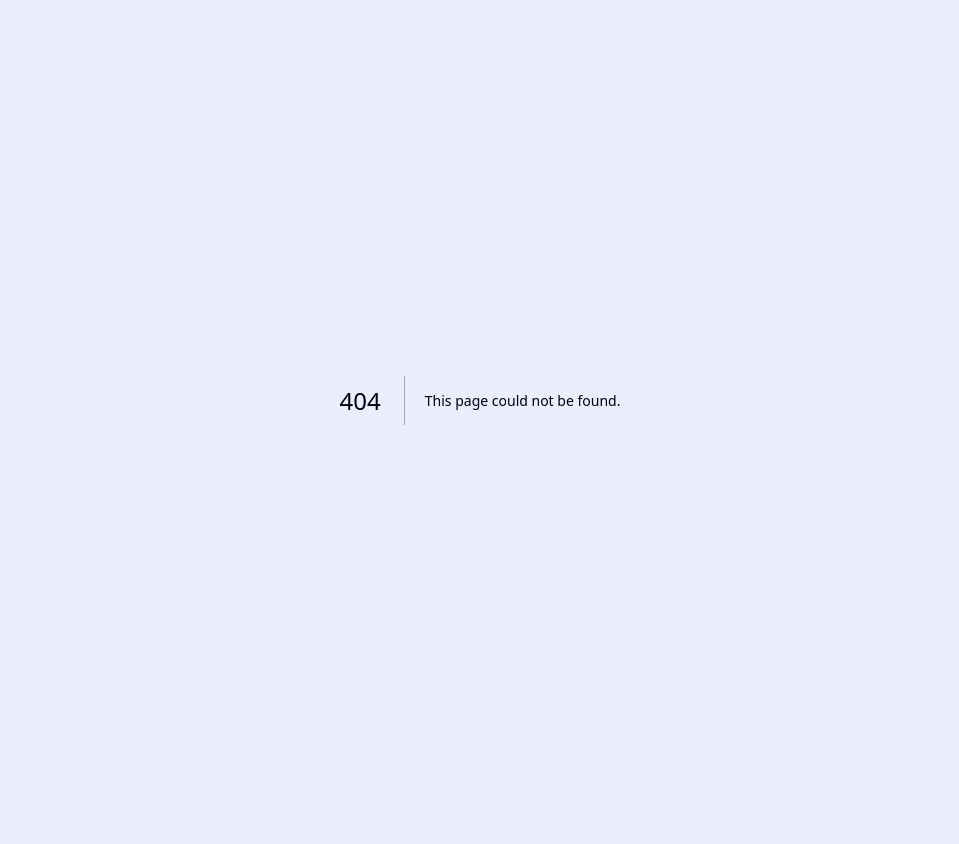
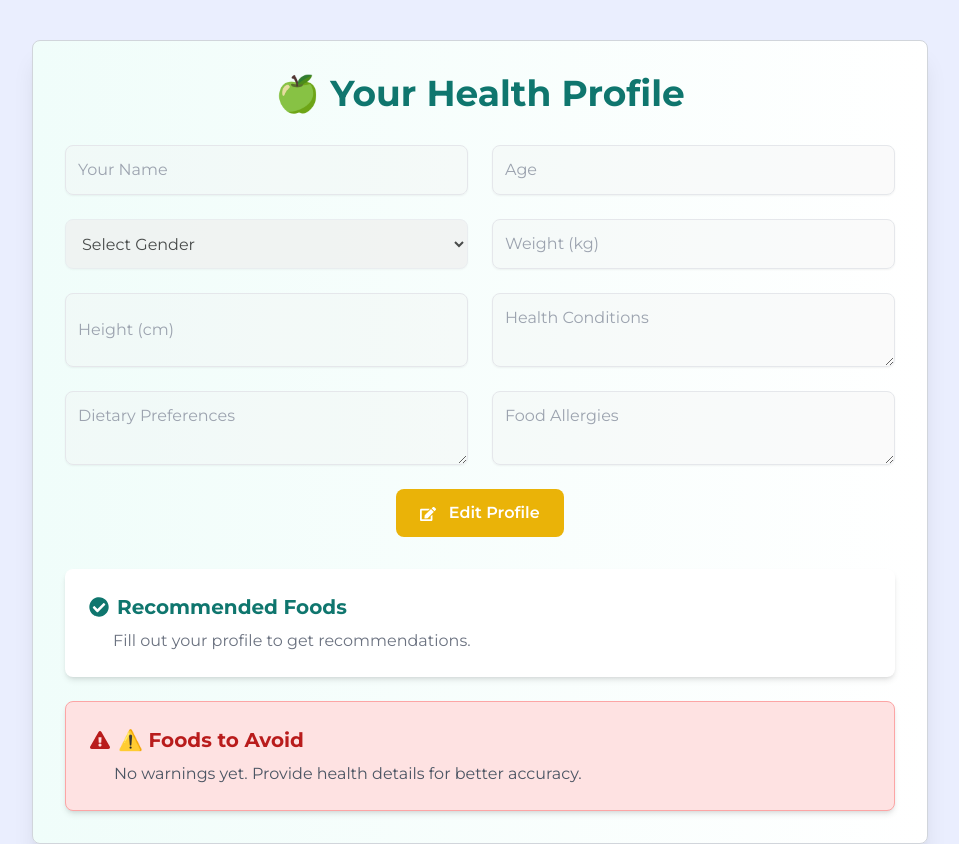
Before and after one commit to vidyadhardinde001/My-portfolio, a Next.js app: page /profile in a window 1280 px wide. Before the commit this address had no page. Shown: the whole page, without its empty margins (160-1119 px from the left). Before the commit the page ends 800 px from the top, so only its background shows below. Built offline with nearby package versions, Linux system fonts and the light colour scheme.

Commit message:
profile page

```diff
--- a/package.json
+++ b/package.json
@@ -40,7 +40,7 @@
     "next-auth": "^4.24.11",
     "node-cron": "^3.0.3",
     "nodemailer": "^6.9.15",
-    "openai": "^4.82.0",
+    "openai": "^4.85.2",
     "postmark": "^4.0.5",
     "quagga": "^0.12.1",
     "react": "^18.3.1",
@@ -48,6 +48,7 @@
     "react-dom": "^18.3.1",
     "react-dropzone": "^14.3.5",
     "react-helmet": "^6.1.0",
+    "react-icons": "^5.5.0",
     "react-intersection-observer": "^9.13.0",
     "react-loading-skeleton": "^3.5.0",
     "react-qr-barcode-scanner": "^2.0.0",
--- a/src/app/layout.tsx
+++ b/src/app/layout.tsx
@@ -11,8 +11,7 @@ const montserrat = Montserrat({
 
 export const metadata: Metadata = {
   title: "IngredientIQ",
-  description:
-    ".",
+  description: ".",
 };
 
 export default function RootLayout({
@@ -28,10 +27,7 @@ export default function RootLayout({
         <meta charSet="UTF-8" />
         <meta name="viewport" content="width=device-width, initial-scale=1" />
         <title>{String(metadata.title)}</title>
-        <meta
-          name="description"
-          content={String(metadata.description)}
-        />
+        <meta name="description" content={String(metadata.description)} />
         <meta
           name="keywords"
           content="Siddhivinayak Engineers, control panel manufacturing, PLC programming, HMI development, SCADA software, industrial automation, automation solutions"
@@ -47,7 +43,10 @@ export default function RootLayout({
           content={String(metadata.description)}
         />
         <meta property="og:image" content="/assets/og-image.jpg" />
-        <meta property="og:url" content="https://siddhivinayakengineers.co.in/" />
+        <meta
+          property="og:url"
+          content="https://siddhivinayakengineers.co.in/"
+        />
         <meta property="og:site_name" content="Siddhivinayak Engineers" />
 
         {/* Twitter Card Meta Tags */}
@@ -63,28 +62,35 @@ export default function RootLayout({
         <link rel="canonical" href="https://siddhivinayakengineers.co.in/" />
 
         {/* Schema.org JSON-LD Markup */}
-        <script type="application/ld+json" dangerouslySetInnerHTML={{
-          __html: JSON.stringify({
-            "@context": "https://schema.org",
-            "@type": "LocalBusiness",
-            "name": "Siddhivinayak Engineers",
-            "description": "Top-tier control panel manufacturing, PLC, HMI, and SCADA software development services.",
-            "url": "https://siddhivinayakengineers.co.in/",
-            "address": {
-              "@type": "PostalAddress",
-              "streetAddress": "123 Main St", // Replace with your actual address
-              "addressLocality": "Miraj", // Replace with your city
-              "addressRegion": "Arjunwad", // Replace with your region
-              "postalCode": "416120", // Replace with your postal code
-              "addressCountry": "India" // Replace with your country
-            },
-            "telephone": "+91 7057272626", // Replace with your actual phone number
-            "logo": "https://siddhivinayakengineers.co.in/_next/image?url=https%3A%2F%2Fdrive.google.com%2Fuc%3Fexport%3Dview%26id%3D1C1FtKzzHlobf9kQRS1XjFoPWx1SKTSS8&w=384&q=75", // Replace with your logo URL
-            "image": "https://siddhivinayakengineers.co.in/_next/image?url=https%3A%2F%2Fdrive.google.com%2Fuc%3Fexport%3Dview%26id%3D1C1FtKzzHlobf9kQRS1XjFoPWx1SKTSS8&w=384&q=75"
-          })
-        }} />
+        <script
+          type="application/ld+json"
+          dangerouslySetInnerHTML={{
+            __html: JSON.stringify({
+              "@context": "https://schema.org",
+              "@type": "LocalBusiness",
+              name: "Siddhivinayak Engineers",
+              description:
+                "Top-tier control panel manufacturing, PLC, HMI, and SCADA software development services.",
+              url: "https://siddhivinayakengineers.co.in/",
+              address: {
+                "@type": "PostalAddress",
+                streetAddress: "123 Main St", // Replace with your actual address
+                addressLocality: "Miraj", // Replace with your city
+                addressRegion: "Arjunwad", // Replace with your region
+                postalCode: "416120", // Replace with your postal code
+                addressCountry: "India", // Replace with your country
+              },
+              telephone: "+91 7057272626", // Replace with your actual phone number
+              logo: "https://siddhivinayakengineers.co.in/_next/image?url=https%3A%2F%2Fdrive.google.com%2Fuc%3Fexport%3Dview%26id%3D1C1FtKzzHlobf9kQRS1XjFoPWx1SKTSS8&w=384&q=75", // Replace with your logo URL
+              image:
+                "https://siddhivinayakengineers.co.in/_next/image?url=https%3A%2F%2Fdrive.google.com%2Fuc%3Fexport%3Dview%26id%3D1C1FtKzzHlobf9kQRS1XjFoPWx1SKTSS8&w=384&q=75",
+            }),
+          }}
+        />
       </head>
-      <body className={twMerge(montserrat.className, "antialiased bg-[#EAEEFE]")}>
+      <body
+        className={twMerge(montserrat.className, "antialiased bg-[#EAEEFE]")}
+      >
         {children}
       </body>
     </html>
--- /dev/null
+++ b/src/app/profile/page.tsx
@@ -0,0 +1,106 @@
+"use client";
+import { useState, useEffect } from "react";
+import {
+  FaUser,
+  FaWeight,
+  FaHeartbeat,
+  FaUtensils,
+  FaAllergies,
+  FaCheckCircle,
+  FaExclamationTriangle,
+  FaEdit,
+  FaSave,
+} from "react-icons/fa";
+
+const Profile = () => {
+  const [userData, setUserData] = useState({
+    username: "",
+    age: "",
+    gender: "",
+    weight: "",
+    height: "",
+    activityLevel: "",
+    healthConditions: "",
+    dietaryPreferences: "",
+    allergies: "",
+    knownDeficiencies: "",
+    foodSuggestions: [],
+    foodWarnings: [],
+  });
+  const [loading, setLoading] = useState(false);
+  const [isEditing, setIsEditing] = useState(false);
+
+  useEffect(() => {
+    const savedProfile = localStorage.getItem("userProfile");
+    if (savedProfile) {
+      setUserData(JSON.parse(savedProfile));
+    }
+  }, []);
+
+  const handleChange = (e) => {
+    setUserData({ ...userData, [e.target.name]: e.target.value });
+  };
+
+  const handleSaveProfile = () => {
+    localStorage.setItem("userProfile", JSON.stringify(userData));
+    setIsEditing(false);
+  };
+
+  const handleEditProfile = () => {
+    setIsEditing(true);
+  };
+
+  return (
+    <div className="max-w-4xl mx-auto p-8 bg-gradient-to-r from-teal-50 to-white shadow-xl rounded-lg mt-10 border border-gray-300">
+      <h2 className="text-4xl font-extrabold text-teal-700 mb-8 text-center">🍏 Your Health Profile</h2>
+      <form className="grid grid-cols-1 md:grid-cols-2 gap-6">
+        <input type="text" name="username" placeholder="Your Name" value={userData.username} onChange={handleChange} className="w-full p-3 border rounded-lg focus:ring-2 focus:ring-teal-500 shadow-sm" disabled={!isEditing} />
+        <input type="number" name="age" placeholder="Age" value={userData.age} onChange={handleChange} className="w-full p-3 border rounded-lg focus:ring-2 focus:ring-teal-500 shadow-sm" disabled={!isEditing} />
+        <select name="gender" value={userData.gender} onChange={handleChange} className="w-full p-3 border rounded-lg focus:ring-2 focus:ring-teal-500 shadow-sm" disabled={!isEditing}>
+          <option value="">Select Gender</option>
+          <option value="Male">Male</option>
+          <option value="Female">Female</option>
+          <option value="Other">Other</option>
+        </select>
+        <input type="number" name="weight" placeholder="Weight (kg)" value={userData.weight} onChange={handleChange} className="w-full p-3 border rounded-lg focus:ring-2 focus:ring-teal-500 shadow-sm" disabled={!isEditing} />
+        <input type="number" name="height" placeholder="Height (cm)" value={userData.height} onChange={handleChange} className="w-full p-3 border rounded-lg focus:ring-2 focus:ring-teal-500 shadow-sm" disabled={!isEditing} />
+        <textarea name="healthConditions" placeholder="Health Conditions" value={userData.healthConditions} onChange={handleChange} className="w-full p-3 border rounded-lg focus:ring-2 focus:ring-teal-500 shadow-sm" disabled={!isEditing}></textarea>
+        <textarea name="dietaryPreferences" placeholder="Dietary Preferences" value={userData.dietaryPreferences} onChange={handleChange} className="w-full p-3 border rounded-lg focus:ring-2 focus:ring-teal-500 shadow-sm" disabled={!isEditing}></textarea>
+        <textarea name="allergies" placeholder="Food Allergies" value={userData.allergies} onChange={handleChange} className="w-full p-3 border rounded-lg focus:ring-2 focus:ring-teal-500 shadow-sm" disabled={!isEditing}></textarea>
+      </form>
+      <div className="mt-6 flex justify-center">
+        {isEditing ? (
+          <button className="px-6 py-3 bg-teal-600 text-white font-semibold rounded-lg hover:bg-teal-500 transition" onClick={handleSaveProfile}>
+            <FaSave className="inline-block mr-2" /> Save Profile
+          </button>
+        ) : (
+          <button className="px-6 py-3 bg-yellow-500 text-white font-semibold rounded-lg hover:bg-yellow-400 transition" onClick={handleEditProfile}>
+            <FaEdit className="inline-block mr-2" /> Edit Profile
+          </button>
+        )}
+      </div>
+      <div className="mt-8 p-6 bg-white rounded-lg shadow-md">
+        <h3 className="text-xl font-bold text-teal-700 flex items-center"><FaCheckCircle className="mr-2" /> Recommended Foods</h3>
+        <ul className="list-disc ml-6 mt-2">
+          {userData.foodSuggestions.length > 0 ? userData.foodSuggestions.map((item, i) => (
+            <li key={i} className="text-gray-600">{item}</li>
+          )) : (
+            <p className="text-gray-500">Fill out your profile to get recommendations.</p>
+          )}
+        </ul>
+      </div>
+      <div className="mt-6 p-6 bg-red-100 rounded-lg shadow-md border border-red-300">
+        <h3 className="text-xl font-bold text-red-700 flex items-center"><FaExclamationTriangle className="mr-2" /> ⚠️ Foods to Avoid</h3>
+        <ul className="list-disc ml-6 mt-2">
+          {userData.foodWarnings.length > 0 ? userData.foodWarnings.map((item, i) => (
+            <li key={i} className="text-red-600">{item}</li>
+          )) : (
+            <p className="text-gray-600">No warnings yet. Provide health details for better accuracy.</p>
+          )}
+        </ul>
+      </div>
+    </div>
+  );
+};
+
+export default Profile;
--- a/src/sections/Login.tsx
+++ b/src/sections/Login.tsx
@@ -1,6 +1,9 @@
 "use client";
 import { useRouter } from "next/navigation";
 import { useEffect, useState } from "react";
+import Link from "next/link";
+import Profile from "@/app/profile/page";
+import { FaUserCircle } from "react-icons/fa";
 
 const Navbar = () => {
   const router = useRouter();
@@ -21,7 +24,10 @@ const Navbar = () => {
   return (
     <nav className="flex justify-between items-center p-4 w-full bg-white shadow-md">
       {/* Logo or Branding */}
-      <div className="text-2xl font-bold text-gray-700 cursor-pointer" onClick={() => router.push("/")}>
+      <div
+        className="text-2xl font-bold text-gray-700 cursor-pointer"
+        onClick={() => router.push("/")}
+      >
         IngredientIQ
       </div>
 
@@ -35,14 +41,11 @@ const Navbar = () => {
             Logout
           </button>
         ) : (
-            <div className="flex space-x-4">
-              <button
+          <div className="flex space-x-4 items-center">
+            <FaUserCircle
+      className="w-8 h-8 text-blue-500 hover:text-purple-600 cursor-pointer transition-transform duration-300 ease-in-out transform hover:scale-110"
       onClick={() => router.push("/profile")}
-    className="px-6 py-2 text-white bg-gradient-to-r from-blue-500 to-purple-600 rounded-full shadow-md
-               hover:from-purple-600 hover:to-blue-500 hover:scale-105 transition-transform duration-300 ease-in-out"
-  >
-    Profile
-  </button>
+    />
             <button
               onClick={() => router.push("/login")}
               className="px-6 py-2 text-white bg-gradient-to-r from-blue-500 to-purple-600 rounded-full shadow-md
--- a/src/sections/profile.tsx
+++ b/src/sections/profile.tsx
@@ -1,8 +1,9 @@
 "use client";
 import { useState, useEffect } from "react";
 import { useRouter } from "next/navigation";
+import { motion } from "framer-motion";
 
-const Profile = () => {
+const Profile = ({ isOpen, onClose }: { isOpen: boolean; onClose: () => void }) => {
   const router = useRouter();
   const [userData, setUserData] = useState({
     username: "",
@@ -36,8 +37,10 @@ const Profile = () => {
       }
     };
 
+    if (isOpen) {
       fetchUserProfile();
-  }, [router]);
+    }
+  }, [isOpen, router]);
 
   const handleChange = (e: React.ChangeEvent<HTMLInputElement | HTMLTextAreaElement>) => {
     setUserData({ ...userData, [e.target.name]: e.target.value });
@@ -66,7 +69,27 @@ const Profile = () => {
   };
 
   return (
-    <div className="max-w-3xl mx-auto p-6 bg-white shadow-lg rounded-lg mt-6">
+    <>
+      {/* Background Overlay */}
+      {isOpen && (
+        <div
+          className="fixed inset-0 bg-black bg-opacity-50 z-40"
+          onClick={onClose} // Close when clicking outside
+        />
+      )}
+
+      {/* Sliding Profile Panel */}
+      <motion.div
+        initial={{ x: "-100%" }} // Start hidden to the left
+        animate={{ x: isOpen ? "0%" : "-100%" }} // Slide in when open
+        exit={{ x: "-100%" }} // Slide out when closed
+        transition={{ type: "spring", stiffness: 200, damping: 25 }}
+        className="fixed top-0 left-0 h-full w-80 bg-white shadow-lg z-50 p-6 overflow-y-auto"
+      >
+        <button onClick={onClose} className="text-gray-600 hover:text-gray-900 absolute right-4 top-4">
+          ✕
+        </button>
+
         <h2 className="text-2xl font-bold text-gray-800 mb-4">Your Profile</h2>
         <form onSubmit={handleSubmit} className="space-y-4">
           <input
@@ -143,7 +166,8 @@ const Profile = () => {
             <p className="text-gray-500">No suggestions available. Update your profile to get recommendations.</p>
           )}
         </ul>
-    </div>
+      </motion.div>
+    </>
   );
 };
 
```
Also changed, not shown: 1 other file (tests, documents, lock files or other folders). Lines whose indentation alone changed are shown as unchanged.
